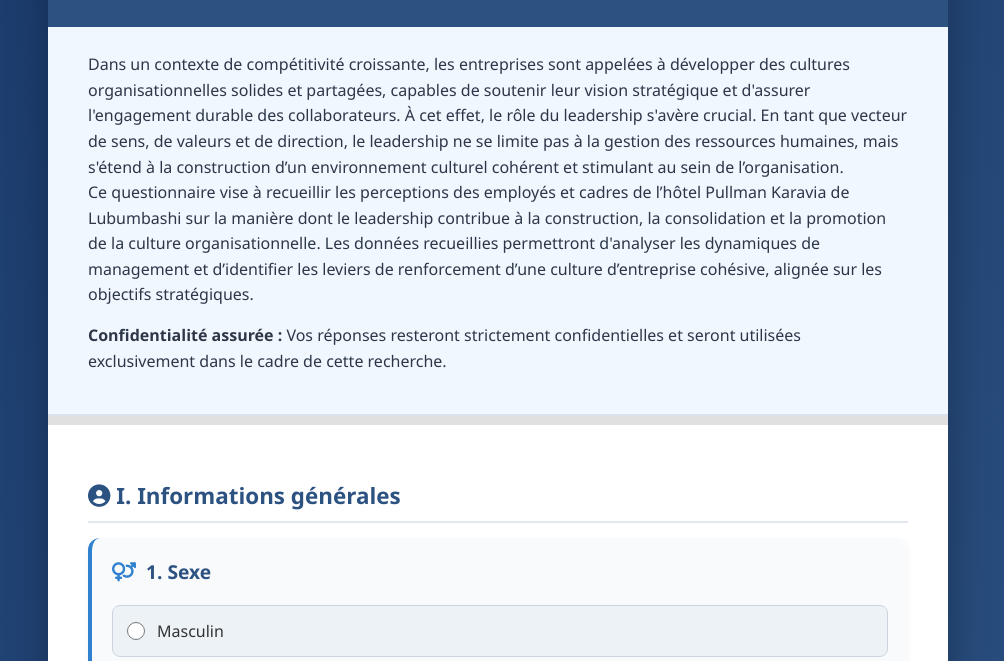
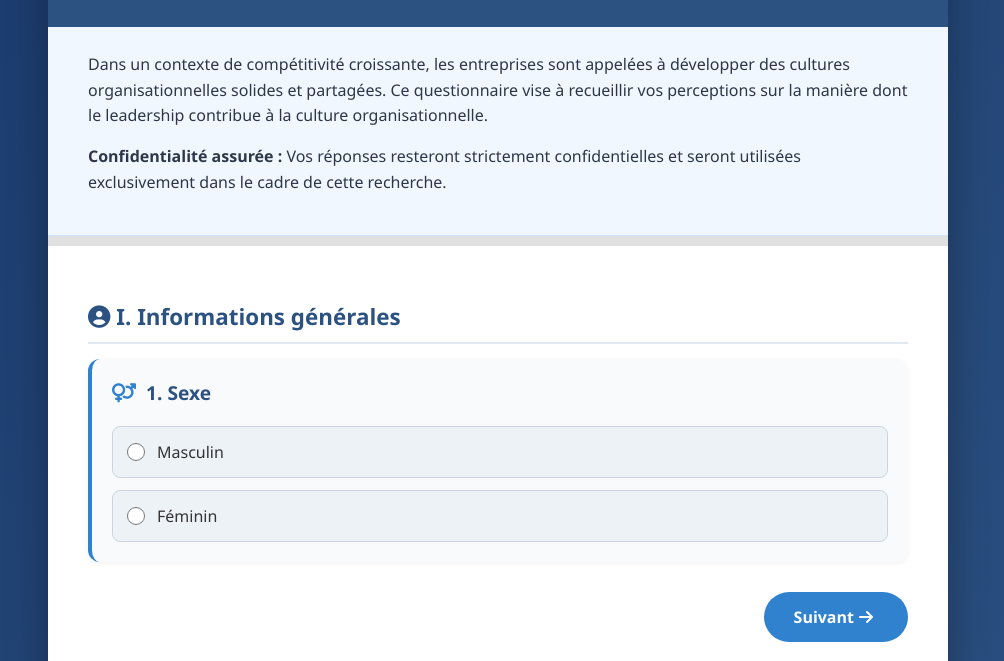
Before and after one commit to Bienfait905/questionnaire_d-enquete, a plain HTML site: page index.html in a window 1280 px wide. Shown: the part 139-800 px from the top of the page, without its empty margins (142-1146 px from the left). Drawn offline with nearby package versions, Linux system fonts and the light colour scheme.

Commit message:
Update index.html

```diff
--- a/index.html
+++ b/index.html
@@ -400,7 +400,7 @@
         </header>
 
         <div class="intro">
-            <p>Dans un contexte de compétitivité croissante, les entreprises sont appelées à développer des cultures organisationnelles solides et partagées, capables de soutenir leur vision stratégique et d'assurer l'engagement durable des collaborateurs. À cet effet, le rôle du leadership s'avère crucial. En tant que vecteur de sens, de valeurs et de direction, le leadership ne se limite pas à la gestion des ressources humaines, mais s'étend à la construction d’un environnement culturel cohérent et stimulant au sein de l’organisation. <br>Ce questionnaire vise à recueillir les perceptions des employés et cadres de l’hôtel Pullman Karavia de Lubumbashi sur la manière dont le leadership contribue à la construction, la consolidation et la promotion de la culture organisationnelle. Les données recueillies permettront d'analyser les dynamiques de management et d’identifier les leviers de renforcement d’une culture d’entreprise cohésive, alignée sur les objectifs stratégiques. </p>
+            <p>Dans un contexte de compétitivité croissante, les entreprises sont appelées à développer des cultures organisationnelles solides et partagées. Ce questionnaire vise à recueillir vos perceptions sur la manière dont le leadership contribue à la culture organisationnelle. </p>
             <p><strong>Confidentialité assurée :</strong> Vos réponses resteront strictement confidentielles et seront utilisées exclusivement dans le cadre de cette recherche.</p>
         </div>
 
```
